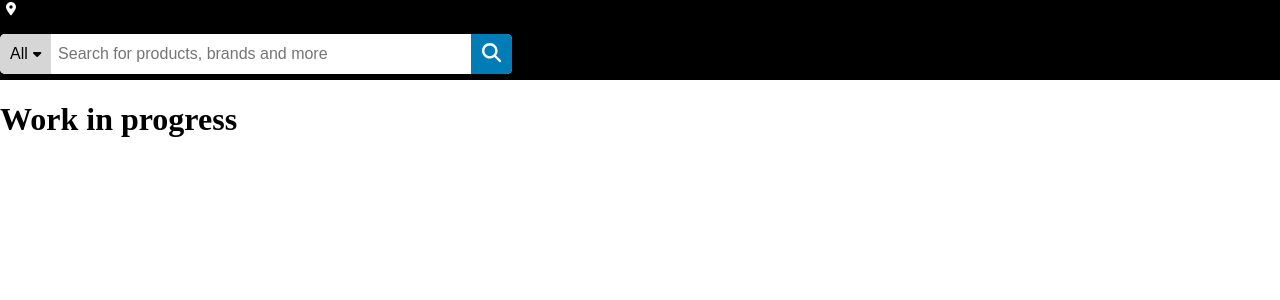
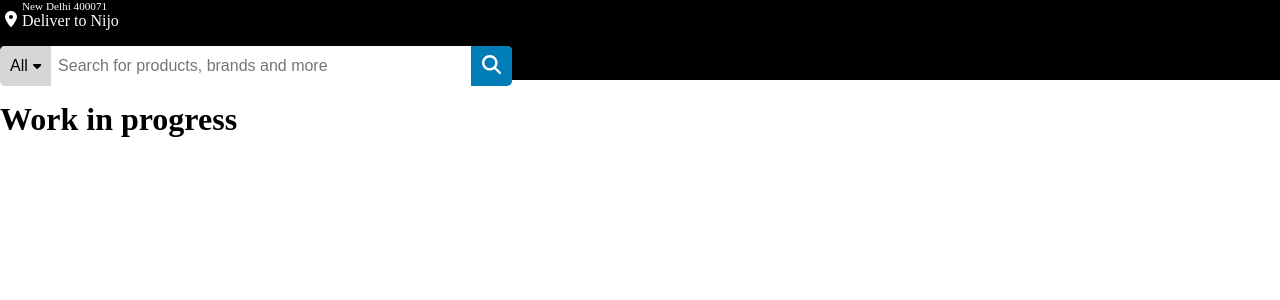
Before and after one commit to vaheedsk36/ecommerce-frontend, a React (Vite) app: page / in a window 1280 px wide. Shown: the top 300 px of the page. Built offline with nearby package versions, Linux system fonts and the light colour scheme.

Commit message:
location-css-updated

```diff
--- a/src/assets/styles/scss/header.scss
+++ b/src/assets/styles/scss/header.scss
@@ -62,9 +62,32 @@
 
 }
 
+.location--container{
+    display: flex;
+    color: #FFFFFF;
+
+
+}
+
+.location--label-container{
+    display: grid;
+    // align-items:
+
+    .location--label-city{
+        font-size: 0.7rem;
+    }
+
+    .location--label-user{
+        font-size: 1rem;
+    }
+}
+
 .location--btn{
     background-color: transparent;
     color: #FFFFFF;
     outline: none;
     border: none;
+    font-size: 1rem;
+    margin-bottom: 0;
+    padding: 10px 5px 0 5px;
 }
--- a/src/components/header/CurrentLocation.tsx
+++ b/src/components/header/CurrentLocation.tsx
@@ -23,10 +23,14 @@ const CurrentLocation:React.FC<ICurrentLocation> = ({zipCode,setZipCode,location
 
   return (
     <>
-      <div>
+      <div className='location--container'>
         <button className="location--btn">
           <FontAwesomeIcon icon={faLocationDot} onClick={() => refetch()} />
         </button>
+        <div className='location--label-container'>
+            <label className='location--label-city'>New Delhi 400071</label>
+            <label className='location--label-user'>Deliver to Nijo</label>
+        </div>
       </div>
     </>
   );
```
